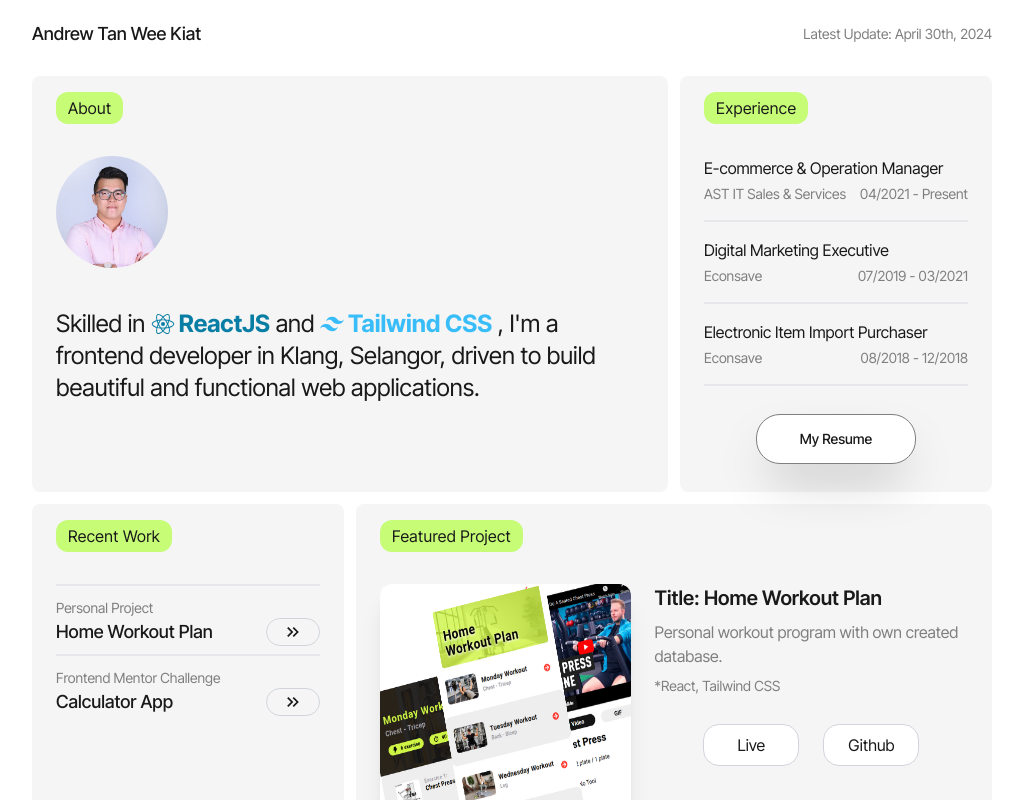
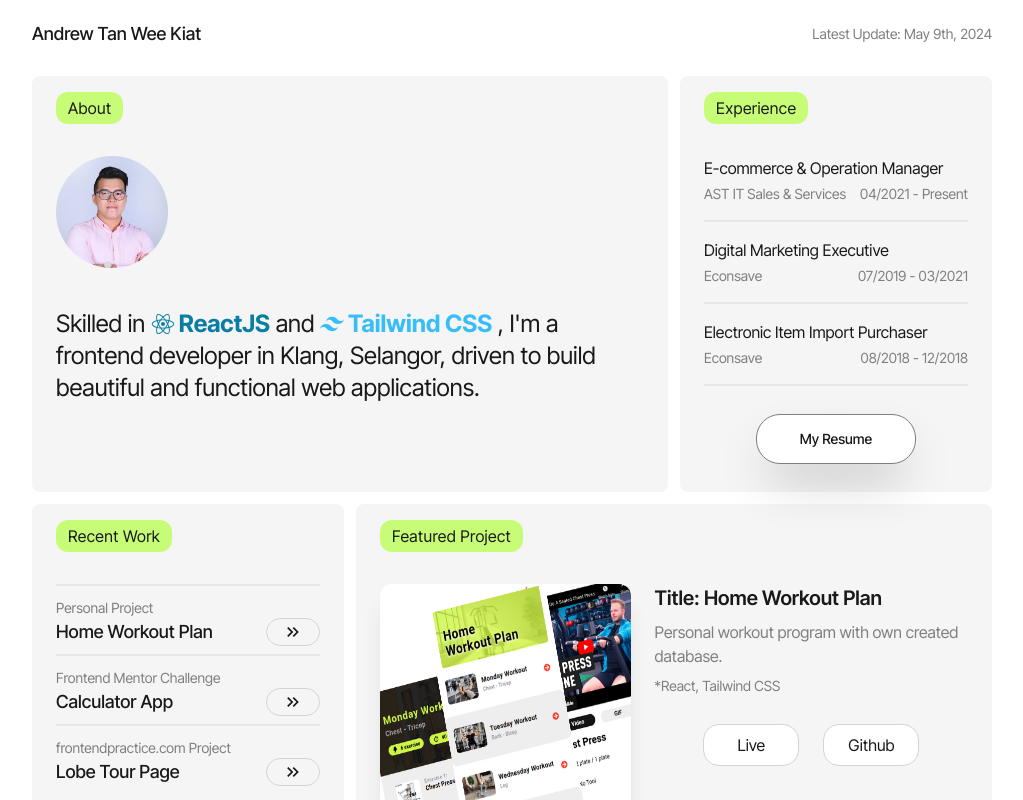
Before and after one commit to anderutan/portfolio, a React (Vite) app: page / in a window 1280 px wide. Shown: the top 800 px of the page, without its empty margins (128-1151 px from the left). Built offline with nearby package versions, Linux system fonts and the light colour scheme.

Commit message:
Update new project

```diff
--- a/src/components/Header.tsx
+++ b/src/components/Header.tsx
@@ -2,7 +2,7 @@ export default function Header() {
   return (
     <div className='md:flex justify-between items-center mb-4'>
       <h1 className='font-medium text-lg'>Andrew Tan Wee Kiat</h1>
-      <p className='text-f-second text-sm'>Latest Update: April 30th, 2024</p>
+      <p className='text-f-second text-sm'>Latest Update: May 9th, 2024</p>
     </div>
   );
 }
--- a/src/section/MiddleSection.tsx
+++ b/src/section/MiddleSection.tsx
@@ -3,6 +3,7 @@ import RecentWork from '../components/RecentWork';
 import FeaturedProject from '../components/FeaturedProject';
 import homeWPPhoto from '/Home_Workout_Plan_ShowCase.png';
 import calculatorAppPhoto from '/Calculator_App_ShowCase.png';
+import lobeTourClonePhoto from '/Lobe_Tour_Clone.png';
 
 interface WorkItem {
   type: string;
@@ -35,6 +36,15 @@ export default function MiddleSection() {
       intro: 'A simple calculator app with three color theme.',
       tag: 'React, Tailwind CSS',
     },
+    {
+      type: 'frontendpractice.com Project',
+      title: 'Lobe Tour Page',
+      liveWebsite: 'https://lobe-clone-andrew-tan.netlify.app/',
+      github: 'https://github.com/anderutan/lobe-clone',
+      photo: lobeTourClonePhoto,
+      intro: 'Web page clone from "https://www.lobe.ai/tour"',
+      tag: 'React, Tailwind CSS',
+    },
   ];
 
   const [showWork, setShowWork] = useState('');
```
Also changed, not shown: public/Lobe_Tour_Clone.png (added).
